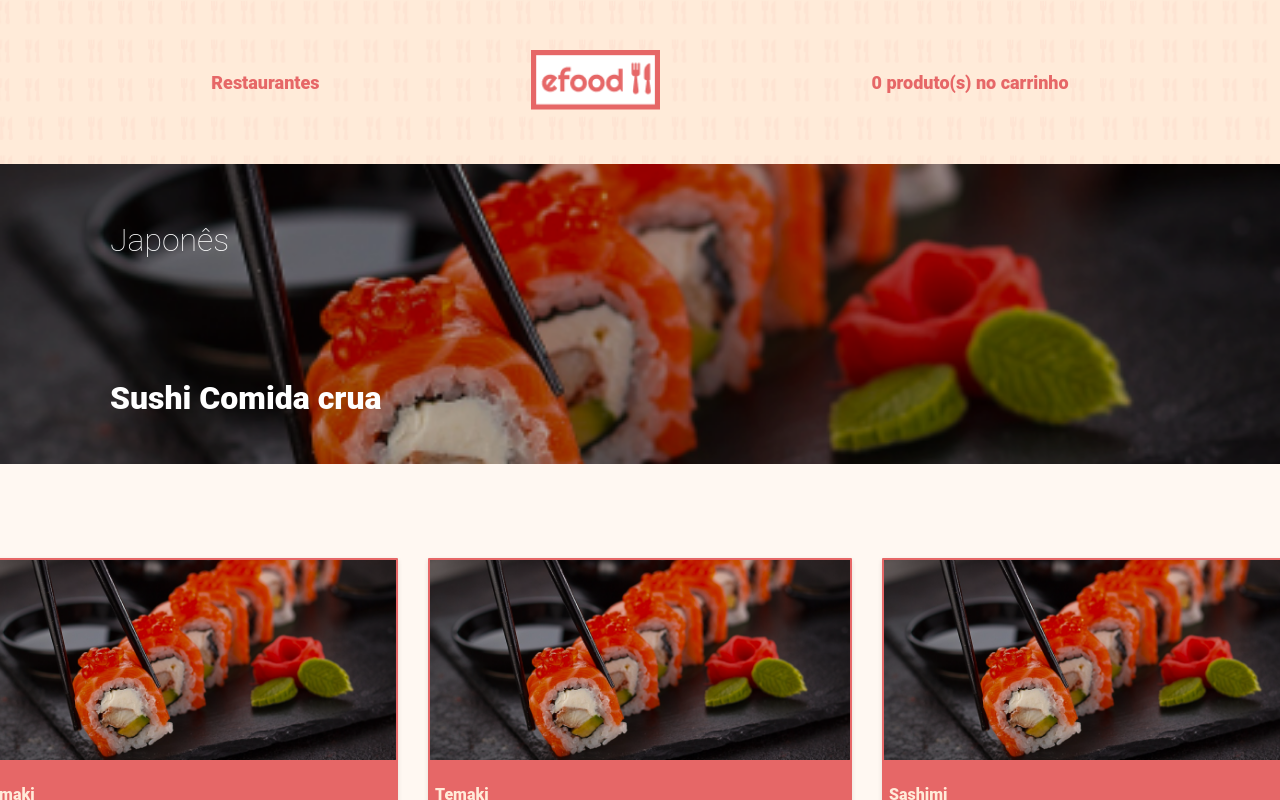
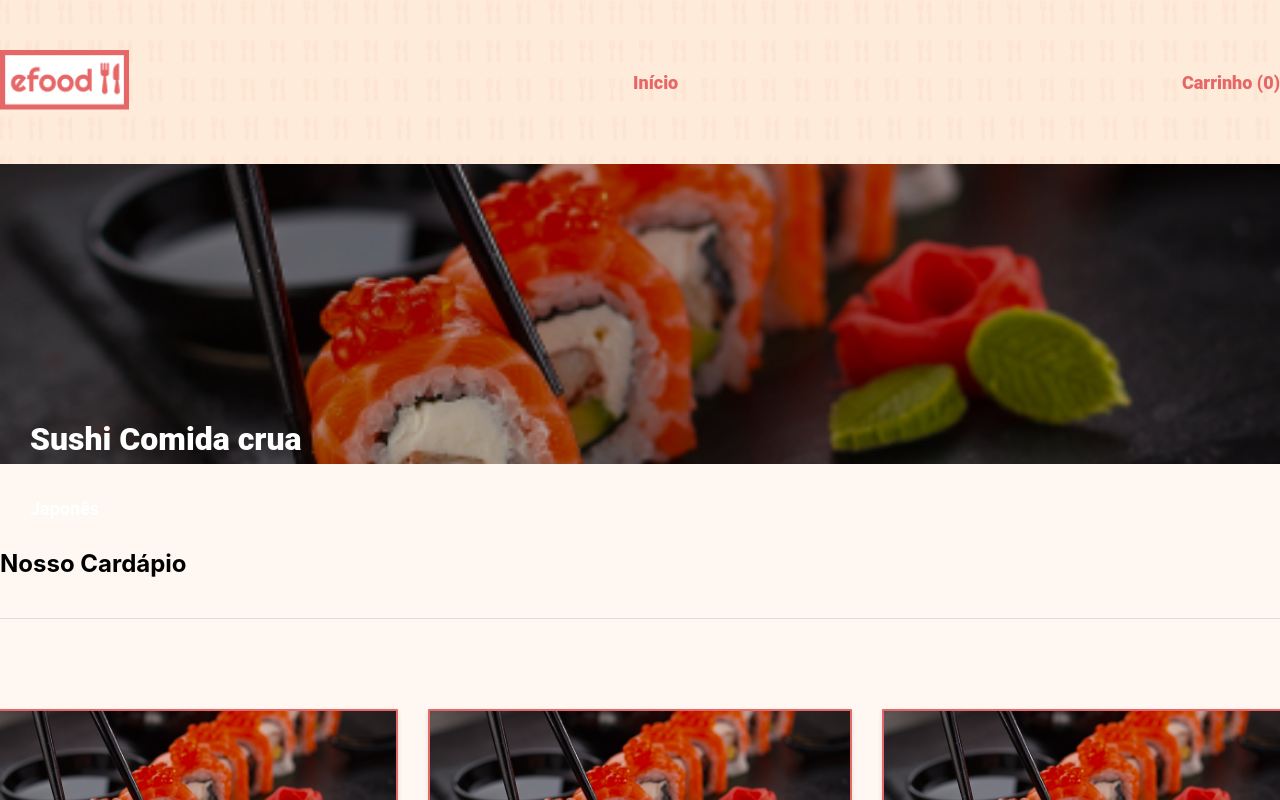
Before and after one commit to ceciliaporcidonio/projeto6, a React (Create React App) app: page /restaurant/1 in a window 1280 px wide. Shown: the top 800 px of the page. Built offline with nearby package versions, Linux system fonts and the light colour scheme; the HTML template or start-up script is replaced by a standard one.

Commit message:
projeto6 parte 1 - ajustes

```diff
--- a/src/components/Footer/Footer.styles.js
+++ b/src/components/Footer/Footer.styles.js
@@ -52,4 +52,8 @@
   line-height: 9.72px;
   text-align: center;
   margin: 20px;
+
+  @media (max-width: 768px) {
+    font-size: 12px;
+  }
 `;
--- a/src/components/Product/Product.styles.js
+++ b/src/components/Product/Product.styles.js
@@ -20,7 +20,12 @@
   &:hover {
     transform: translateY(-10px);
   }
+  @media (max-width: 768px) {
+  margin: 10px;
+  height: auto;
+  }
 `;
+
 
 export const ImageContainer = styled.div`
   width: 100%;
--- a/src/pages/RestaurantProfile.jsx
+++ b/src/pages/RestaurantProfile.jsx
@@ -94,25 +94,26 @@
   const { id } = useParams();
   const restaurant = restaurantData[id];
 
-  if (!restaurant) {
-    return <div>Restaurant not found</div>;
-  }
-
   return (
     <ProfileContainer>
       <HeaderContainer>
-        <HeaderLink href="/">Restaurantes</HeaderLink>
         <Link to="/">
           <Logo src={logo} alt="Logo" />
         </Link>
-        <CartInfo>0 produto(s) no carrinho</CartInfo>
+        <HeaderLink href="/">Início</HeaderLink>
+        <HeaderLink href="/cart">
+          <CartInfo>Carrinho (0)</CartInfo>
+        </HeaderLink>
       </HeaderContainer>
       <ProfileBanner>
-        <img src={restaurant.image} alt={restaurant.name} />
-        <div className="overlay"></div> {/* Esta é a camada com a transparência */}
+        <img src={restaurant.image} alt={`${restaurant.name} Banner`} />
+        <div className="overlay"></div>
         <CuisineType>{restaurant.cuisine}</CuisineType>
         <RestaurantName>{restaurant.name}</RestaurantName>
       </ProfileBanner>
+      <RestaurantInfo>
+        <h2>Nosso Cardápio</h2>
+      </RestaurantInfo>
       <Menu>
         {restaurant.menu.map((item, index) => (
           <MenuItem key={index}>
@@ -126,6 +127,7 @@
           </MenuItem>
         ))}
       </Menu>
+      <Footer />
     </ProfileContainer>
   );
 };
--- a/src/pages/RestaurantProfile.styles.js
+++ b/src/pages/RestaurantProfile.styles.js
@@ -1,6 +1,5 @@
-// src/pages/RestaurantProfile.styles.js
 import styled from 'styled-components';
-import bannerImage from '../images/banner.png'; // Certifique-se de que a imagem está no local correto
+import bannerImage from '../images/banner.png';
 
 export const ProfileContainer = styled.div`
   display: flex;
@@ -9,12 +8,16 @@
   min-height: 150vh;
   overflow: hidden;
   background-color: #FFF8F2;
+
+  @media (max-width: 768px) {
+    padding: 0 10px;
+  }
 `;
 
 export const HeaderContainer = styled.div`
   width: 100%;
   display: flex;
-  justify-content: space-evenly;
+  justify-content: space-between;
   align-items: center;
   padding: 50px 20px;
   background-image: url(${bannerImage});
@@ -22,6 +25,12 @@
   background-position: center;
   background-color: #fff8f2;
   color: #fff;
+
+  @media (max-width: 768px) {
+    flex-direction: column;
+    text-align: center;
+    padding: 30px 10px;
+  }
 `;
 
 export const HeaderLink = styled.a`
@@ -30,11 +39,19 @@
   color: #e66767;
   font-weight: 900;
   font-family: 'roboto', sans-serif;
+
+  @media (max-width: 768px) {
+    font-size: 16px;
+  }
 `;
 
 export const Logo = styled.img`
   height: 60px;
   width: auto;
+
+  @media (max-width: 768px) {
+    height: 50px;
+  }
 `;
 
 export const CartInfo = styled.div`
@@ -42,6 +59,10 @@
   color: #e66767;
   font-weight: 900;
   font-family: 'roboto', sans-serif;
+
+  @media (max-width: 768px) {
+    font-size: 16px;
+  }
 `;
 
 export const ProfileBanner = styled.div`
@@ -60,41 +81,62 @@
     left: 0;
     width: 100%;
     height: 300px;
-    top: 0px;
+    top: 0;
     right: 0;
     bottom: 0;
-    background: rgba(0, 0, 0, 0.2); /* Camada escura e transparente */
+    background: rgba(0, 0, 0, 0.2);
   }
 
   & > div {
     position: relative;
     z-index: 1;
   }
-`;
 
-export const CuisineType = styled.h2`
-  position: absolute;
-  top: 20px;
-  left: 100px;
-  padding: 10px;
-  font-size: 32px;
-  color: #fff;
-  font-weight: 100;
-  font-family: 'roboto', sans-serif;
-  z-index: 2; /* Certifique-se de que o z-index é maior que a camada de transparência */
-  text-align: left;
+  @media (max-width: 768px) {
+    img {
+      height: 200px;
+    }
+
+    .overlay {
+      height: 200px;
+    }
+  }
 `;
 
 export const RestaurantName = styled.h1`
   position: absolute;
   bottom: 20px;
-  left: 100px;
+  left: 20px;
   padding: 10px;
   font-size: 32px;
   color: #fff;
   font-weight: 900;
   font-family: 'roboto', sans-serif;
-  z-index: 2; /* Certifique-se de que o z-index é maior que a camada de transparência */
+  z-index: 2;
+
+  @media (max-width: 768px) {
+    font-size: 24px;
+    bottom: 10px;
+    left: 10px;
+  }
+`;
+
+export const CuisineType = styled.div`
+  position: absolute;
+  top: 20px;
+  left: 20px;
+  padding: 10px;
+  font-size: 18px;
+  color: #fff;
+  font-weight: 700;
+  font-family: 'roboto', sans-serif;
+  z-index: 2;
+
+  @media (max-width: 768px) {
+    font-size: 16px;
+    top: 10px;
+    left: 10px;
+  }
 `;
 
 export const RestaurantInfo = styled.div`
@@ -105,6 +147,11 @@
   display: flex;
   justify-content: space-between;
   align-items: center;
+
+  @media (max-width: 768px) {
+    flex-direction: column;
+    text-align: center;
+  }
 `;
 
 export const Menu = styled.div`
@@ -115,6 +162,18 @@
   margin-bottom: 70px;
   font-family: 'roboto', sans-serif;
   background-color: #FFF8F2;
+
+  @media (max-width: 1024px) {
+    grid-template-columns: repeat(2, 1fr);
+    gap: 20px;
+  }
+
+  @media (max-width: 768px) {
+    grid-template-columns: 1fr;
+    gap: 20px;
+    margin-top: 30px;
+    margin-bottom: 30px;
+  }
 `;
 
 export const MenuItem = styled.div`
@@ -173,6 +232,15 @@
       &:hover {
         background-color: #fff8e3;
       }
+
+      @media (max-width: 768px) {
+        padding: 8px 60px;
+      }
     }
   }
+
+  @media (max-width: 768px) {
+    width: 100%;
+    height: auto;
+  }
 `;
```
Also changed, not shown: src/components/Header/Header.styles.js (+7 -0 lines).
